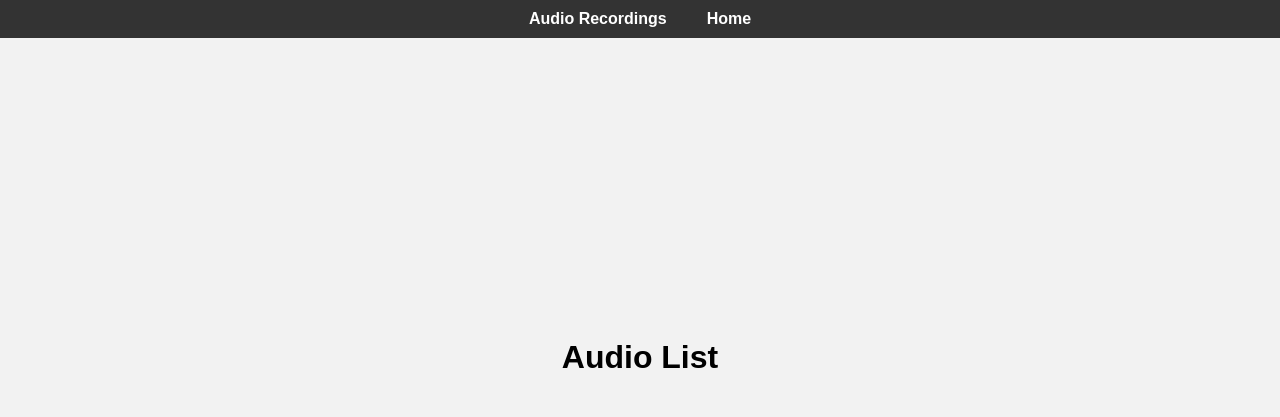
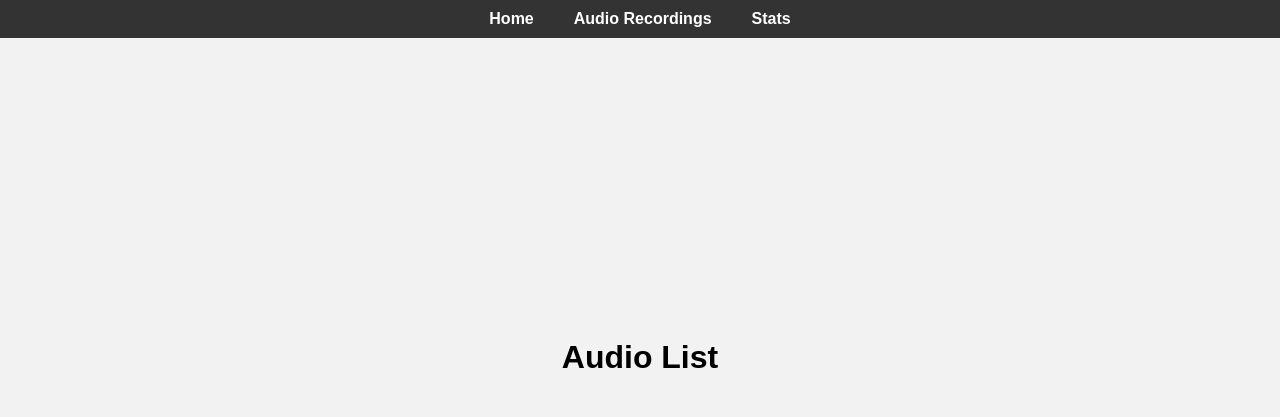
Before and after one commit to oliverburrus/NFCPi, a Flask app: template flask_app/templates/audio_list.html in a window 1280 px wide. Shown: the top 417 px of the page. Run offline with Flask 3, Linux system fonts and the light colour scheme; the template is opened without the code that fills it: most values are stand-ins (such as "Sample title", 1, 10 or a date in 2020).

Commit message:
Update audio_list.html

```diff
--- a/flask_app/templates/audio_list.html
+++ b/flask_app/templates/audio_list.html
@@ -6,8 +6,9 @@
   </head>
   <body>
     <nav>
+      <a href="{{ url_for('plot') }}">Home</a>
       <a href="{{ url_for('audio') }}">Audio Recordings</a>
-      <a href="{{ url_for('plot') }}">Home</a>
+      <a href="{{ url_for('stats') }}">Stats</a>
     </nav>
     <main>
       <h1>Audio List</h1>
```
